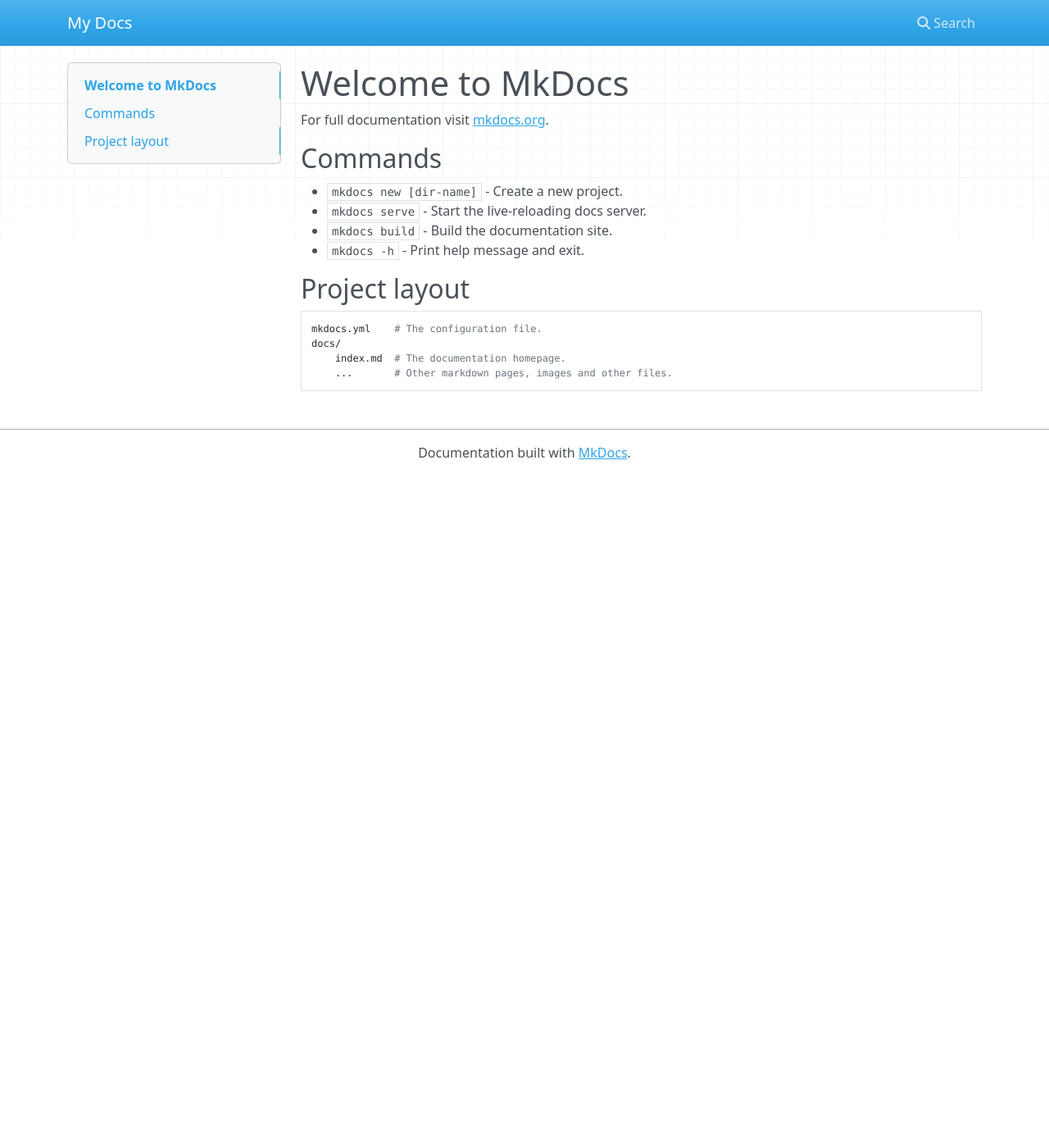
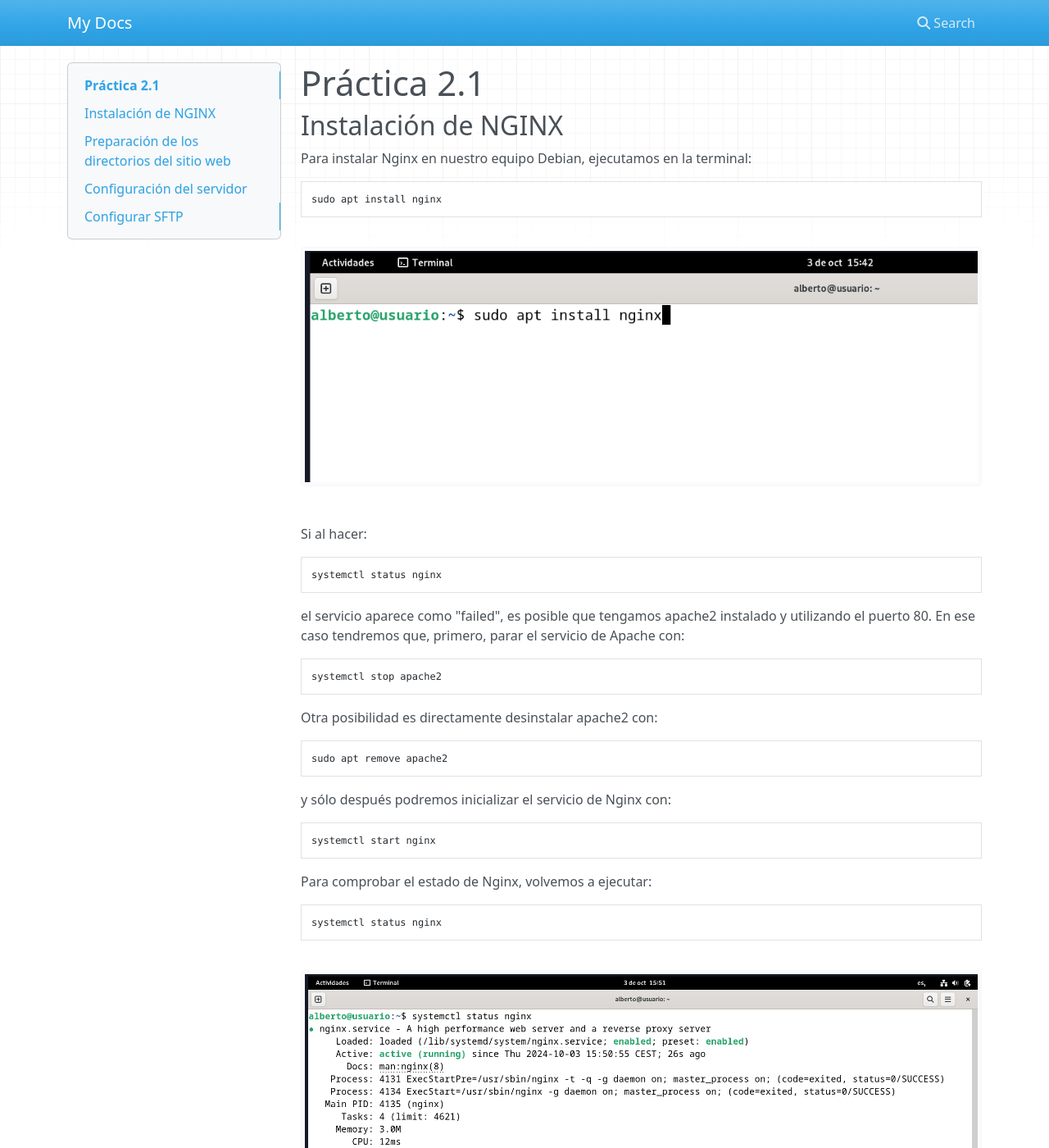
Before and after one commit to Albert0PB/PerezBernabeu_Alberto_DAW_UD2_P1, an MkDocs documentation site: the page built from docs/index.md, in a window 1280 px wide and 1400 px high. Shown: the whole window at 82% size. Built offline with MkDocs 1.6.1, drawn with Linux system fonts in a browser that asks for light colours; nearby versions of some CDN libraries; some of the changed text lies outside the part shown.

Commit message:
Añade tarea completa

````diff
--- a/docs/index.md
+++ b/docs/index.md
@@ -1,17 +1,117 @@
-# Welcome to MkDocs
+# Práctica 2.1
 
-For full documentation visit [mkdocs.org](https://www.mkdocs.org).
+## Instalación de NGINX
 
-## Commands
+Para instalar Nginx en nuestro equipo Debian, ejecutamos en la terminal:
 
-* `mkdocs new [dir-name]` - Create a new project.
-* `mkdocs serve` - Start the live-reloading docs server.
-* `mkdocs build` - Build the documentation site.
-* `mkdocs -h` - Print help message and exit.
+```console
+sudo apt install nginx
+```
 
-## Project layout
+![Instalación](./images/00nginx.png)
 
-    mkdocs.yml    # The configuration file.
-    docs/
-        index.md  # The documentation homepage.
-        ...       # Other markdown pages, images and other files.
+
+Si al hacer:
+```console
+systemctl status nginx
+```
+
+el servicio aparece como "failed", es posible que tengamos apache2 instalado y utilizando el puerto 80. En ese caso tendremos que, primero, parar el servicio de Apache con:
+```console
+systemctl stop apache2
+```
+
+Otra posibilidad es directamente desinstalar apache2 con:
+```console
+sudo apt remove apache2
+```
+
+y sólo después podremos inicializar el servicio de Nginx con:
+```console
+systemctl start nginx
+```
+
+Para comprobar el estado de Nginx, volvemos a ejecutar:
+```console
+systemctl status nginx
+```
+
+![Estado Nginx](./images/01nginx_status.png)
+
+
+## Preparación de los directorios del sitio web
+
+Primero, crearemos un directorio para nuestro sitio web:
+```console
+sudo mkdir -p /var/www/ud2practica1/html
+```
+
+![Directorio web](./images/02carpeta_www.png)
+
+En mi caso, he clonado un repositorio para una web estática de prueba para la página:
+
+![Clona repositorio de ejemplo](./images/03clona_repo.png)
+
+Y realizamos unos ajustes sobre la propiedad del directorio:
+```console
+sudo chown -R www-data:www-data /var/www/ud2practica1/html
+sudo chmod -R 755 /var/www/ud2practica1/html
+```
+
+![Permisos directorio web](./images/04permisos_html.png)
+
+
+## Configuración del servidor
+
+Para que Nginx presente el contenido del sitio, será necesario crear un archivo de configuración en /etc/nginx/sites-available/nombre-del-dominio, con el siguiente contenido:
+
+![Configuración Nginx](./images/06archivo_conf.png)
+
+A continuación tendremos que crear un enlace simbólico entre este archivo y el de los sitios habilitados en Nginx, ejecutando:
+
+```console
+sudo ln -s /etc/nginx/sites-available/despliegue /etc/nginx/sites-enabled/    // El nombre es distinto porque cambié el nombre de directorio a "despliegue"
+```
+
+![Enlace simbólico](./images/07enlace_simbolico.png)
+
+Y reiniciamos Nginx con:
+```console
+systemctl restart nginx
+```
+
+Por último, añadiremos la IP de la máquina a la lista de hosts:
+
+![Hosts](./images/08etc_hosts.png)
+
+
+## Configurar SFTP
+
+Para configurar el protocolo de transferencia de archivos, realizaremos las siguientes configuraciones desde el terminal:
+
+```console
+// Instalamos vsftpd
+sudo apt-get install vsftpd
+
+// Creamos un directorio en home
+mkdir /home/alberto/ftp
+
+// Creamos certificados de seguridad
+sudo openssl req -x509 -nodes -days 365 -newkey rsa:2048 -keyout/etc/ssl/private/vsftpd.pem -out /etc/ssl/private/vsftpd.pem
+```
+
+A continuación, modificaremos el archivo de configuración /etc/vsftpd.conf. Buscamos las líneas:
+> rsa_cert_file=/etc/ssl/certs/ssl-cert-snakeoil.pem
+
+> rsa_private_key_file=/etc/ssl/private/ssl-cert-snakeoil.key
+
+> ssl_enable=NO
+
+las borramos y escribimos en su lugar lo siguiente:
+
+![Configuración vsftpd](./images/12vsftpdconf.png)
+
+Tras lo que reiniciamos el servicio con:
+```console
+sudo systemctl restart --now vsftpd
+```
````
Also changed, not shown: docs/images/00nginx.png (added), docs/images/01nginx_status.png (added), docs/images/02carpeta_www.png (added), docs/images/03clona_repo.png (added), docs/images/04permisos_html.png (added), docs/images/05nginx_firefox.png (added), docs/images/06archivo_conf.png (added), docs/images/07enlace_simbolico.png (added), docs/images/08etc_hosts.png (added), docs/images/09vsftpd.png (added), docs/images/10ftp2.png (added), docs/images/11openssl.png (added), docs/images/12vsftpdconf.png (added), 1 other file.
